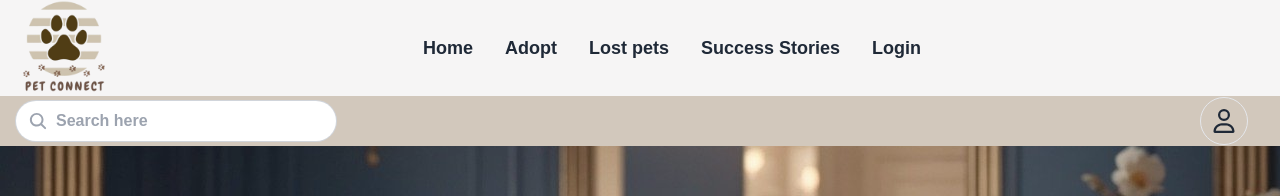
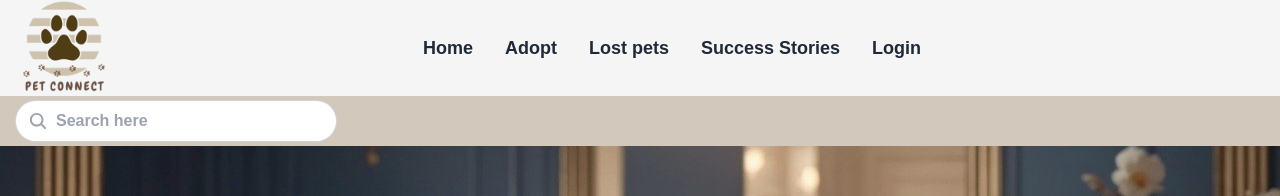
Before and after one commit to crysdann/PetAdoption_Capstone, a React (Create React App) app: page / in a window 1280 px wide. Shown: the top 196 px of the page. Built offline with nearby package versions, Linux system fonts and the light colour scheme.

Commit message:
hide user profile

```diff
--- a/src/components/Navbar.jsx
+++ b/src/components/Navbar.jsx
@@ -151,11 +151,12 @@ const Navbar = () => {
             />
           </div>
         </form>
+        {isLoggedIn && (
         <div
           className="text-2xl hover:text-primary-brown hover:bg-primary-white transition duration-300 cursor-pointer ml-4 mr-4 border rounded-3xl border-gray w-[3rem] h-[3rem] flex justify-center items-center user-profile-icon"
           onClick={handleProfileDropdown}>
           <FaRegUser />
-        </div>
+        </div>)}
         {profileDropdown && isLoggedIn && (
           <div className="flex flex-col z-10 absolute top-[5rem] right-[1rem] w-[120px] rounded-2xl border-[1px] userprofiledropdown bg-primary-light-brown opacity-85">
             <ul className="flex flex-col text-[17px]">
```
